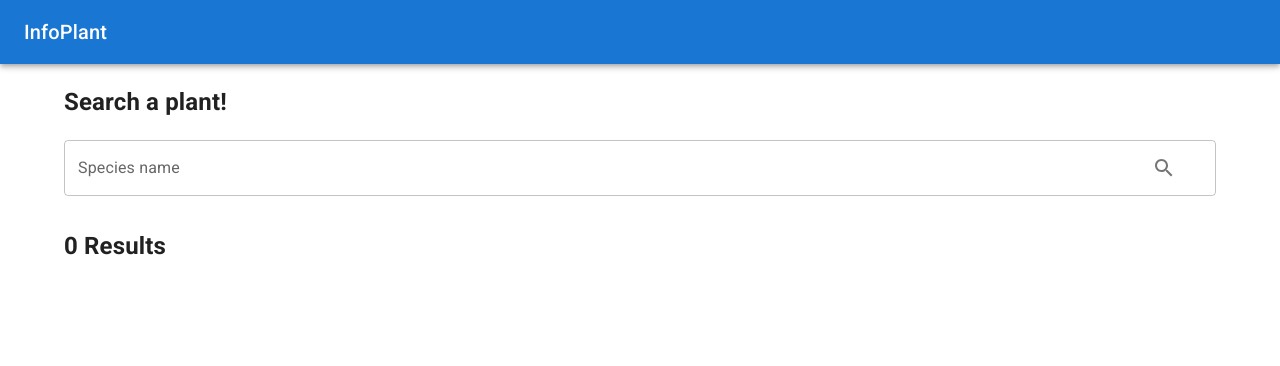
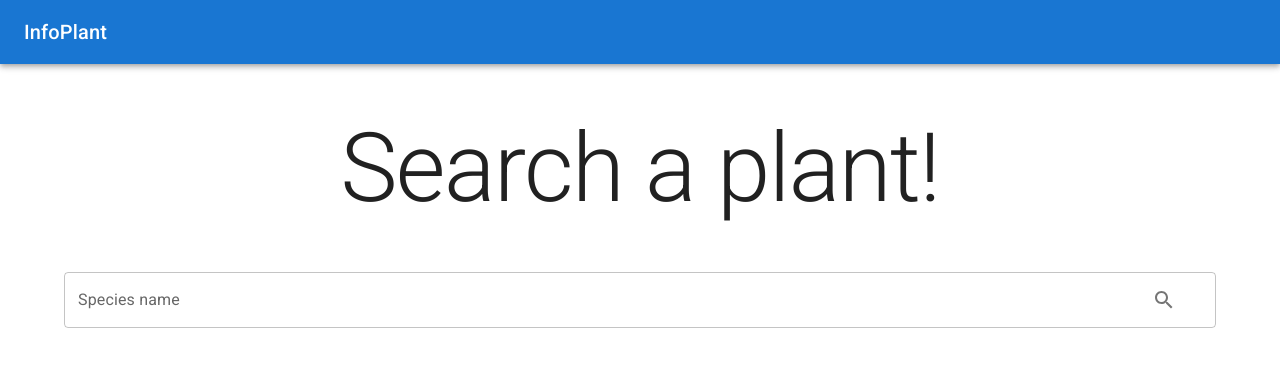
Before and after one commit to slowjo/plantsearch, a React (Create React App) app: page / in a window 1280 px wide. Shown: the top 366 px of the page. Built offline with nearby package versions, Linux system fonts and the light colour scheme.

Commit message:
fonts adjusted

```diff
--- a/src/components/searchresults/SearchResultsItem.jsx
+++ b/src/components/searchresults/SearchResultsItem.jsx
@@ -22,7 +22,7 @@ const SearchResultsItem = ({ result, handleClick }) => {
                         sx={{ background: 'lightgreen', color: 'white' }}
                     />
                     <CardContent>
-                    <Typography gutterBottom variant="h5" component="div">
+                    <Typography gutterBottom variant="h5" component="div" sx={{ fontStyle: 'italic' }}>
                         {result.name}
                     </Typography>
                     <Typography variant="body2" color="text.secondary">
--- a/src/components/searchresults/SearchResultsList.jsx
+++ b/src/components/searchresults/SearchResultsList.jsx
@@ -14,7 +14,7 @@ const SearchResultsList = () => {
 
     return (
         <section id="search-results" style={{ marginTop: '2rem', marginBottom: '2rem' }}>
-            {!isLoading && !error && (
+            {!isLoading && !error && data && (
                 <h2>{data?.results?.filter((result) => result.rank === 'Species').length || '0'} Results</h2>
             )}
             {isLoading && (
--- a/src/pages/SearchPage.jsx
+++ b/src/pages/SearchPage.jsx
@@ -5,13 +5,14 @@ import SearchResultsList from '../components/searchresults/SearchResultsList';
 // import Button from '@mui/material/Button';
 import SearchIcon from '@mui/icons-material/Search';
 import IconButton from '@mui/material/IconButton';
+import Typography from '@mui/material/Typography';
 
 const SearchPage = () => {
     const { handleSubmit } = useContext(AppContext);
 
     return (
         <section>
-            <h1>Search a plant!</h1>
+            <Typography variant='h1' component='h1' sx={{ textAlign: 'center', my: '3rem' }}>Search a plant!</Typography>
             <form onSubmit={handleSubmit}>
                 <div style={{ position: 'relative' }}>
                 {/* <div style={{ display: 'flex', width: '100%' }}> */}
```
